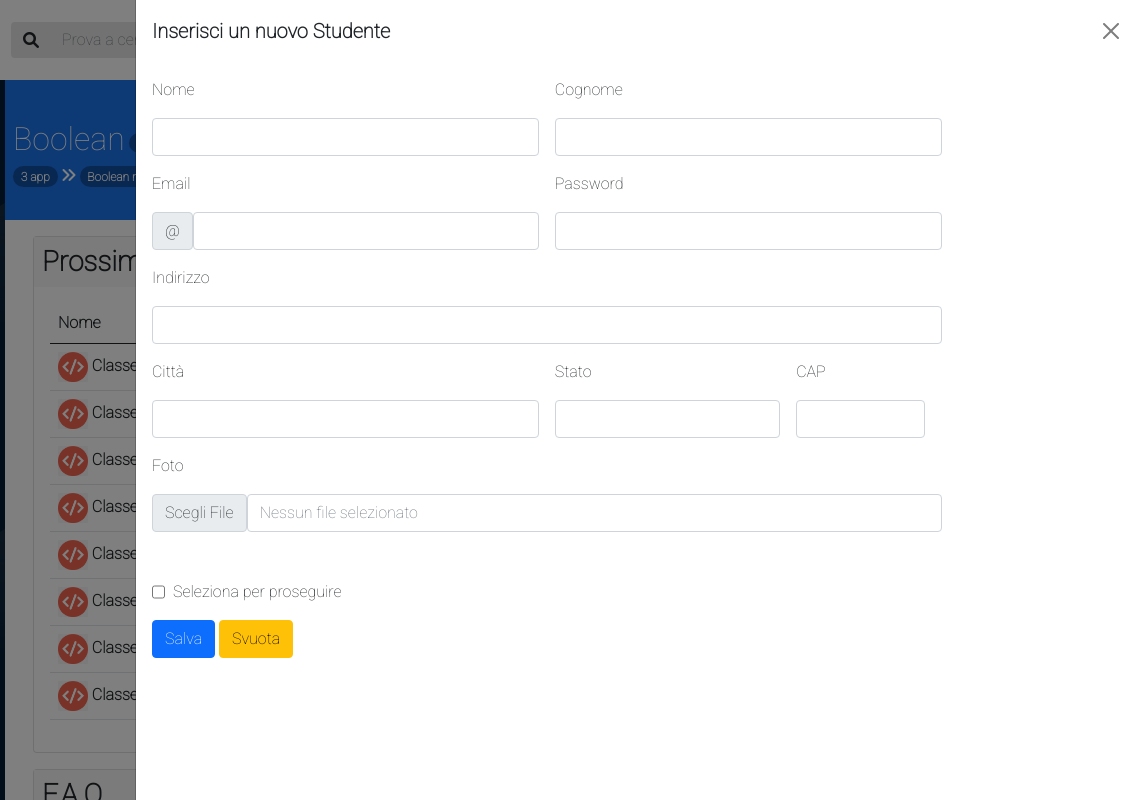
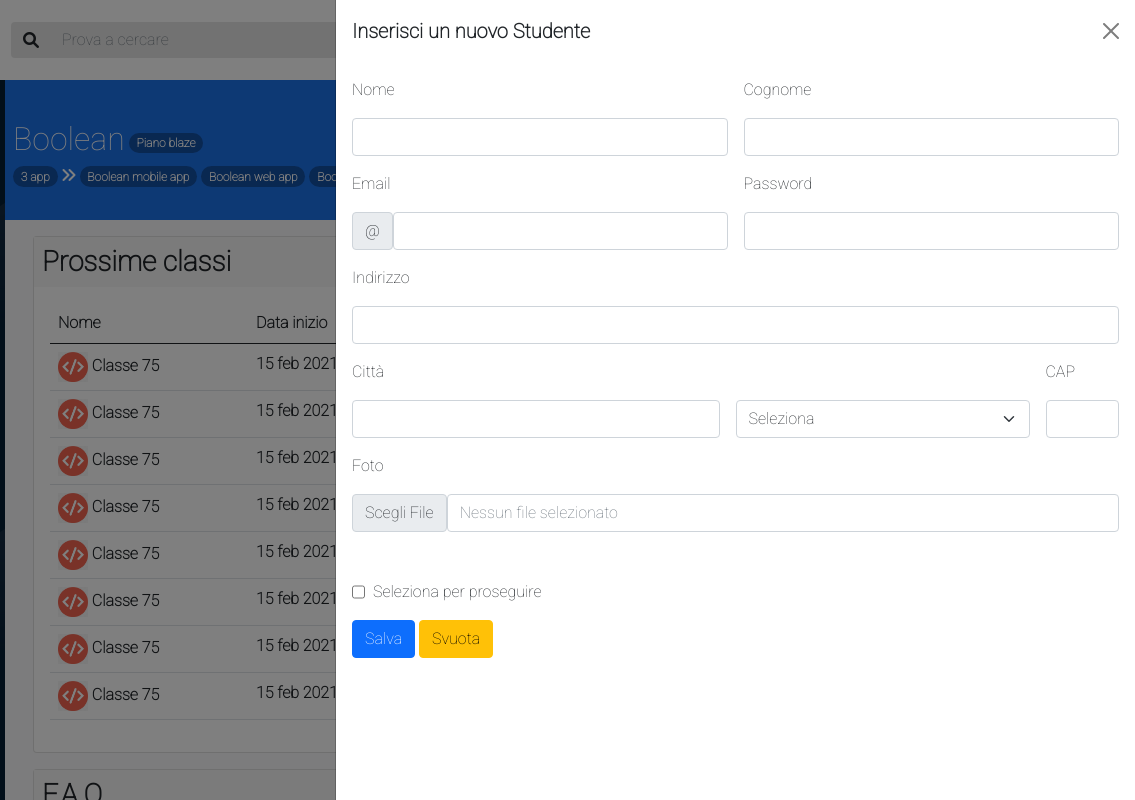
Before and after one commit to GiuseppeM22/html-css-bootstrap-dashboard, a plain HTML site: page index.html in a window 1280 px wide. Both pictures are taken after a click on the button 1236 px from the left and 123 px from the top of the page. Shown: the full height of the page, 145-1280 px from the left. Drawn offline with nearby package versions, Linux system fonts and the light colour scheme.

Commit message:
fix: fixed something

```diff
--- a/css/style.css
+++ b/css/style.css
@@ -74,6 +74,7 @@
 .right_bar{
     width: calc(100% - 150px);
     overflow-y: auto;
+    background-color: #f8f9fa;
 }
 
 .header_top{
@@ -105,23 +106,27 @@ table button:hover{
 }
 
 #offcanvasExample{
-    width: 1000px;
+    width: 800px;
 }
 
 .w-10perc{
-    width: calc(10% + 2rem);
+    width: 10%;
 }
 
 .w-20perc{
-    width: calc(20% + 2rem);
+    width: 20%;
 }
 
 .w-40perc{
     width: 40%;
 }
 
-.w-80perc{
-    width: calc(80% + 1rem);
+.w-50perc{
+    width: 50%;
+}
+
+.w-100perc{
+    width: 100%;
 }
 
 
--- a/index.html
+++ b/index.html
@@ -116,7 +116,7 @@
                                         <th scope="row" colspan="4"><img src="./img/class-avatar.jpg" alt=""> Classe 75</th></th>
                                         <th scope="col">15 feb 2021</th>
                                         <th scope="col">20%</th>
-                                        <th scope="col"><span class="badge bg-success me-1 rounded-pill">Done</span></th>
+                                        <th scope="col"><span class="badge bg-warning me-1 rounded-pill">process</span></th>
                                         <th scope="col"><button><i class="fa-solid fa-pen"></i></button> <button><i class="fa-solid fa-trash"></i></button></th>
                                     </tr>
                                     <tr>
@@ -130,7 +130,7 @@
                                         <th scope="row" colspan="4"><img src="./img/class-avatar.jpg" alt=""> Classe 75</th></th>
                                         <th scope="col">15 feb 2021</th>
                                         <th scope="col">20%</th>
-                                        <th scope="col"><span class="badge bg-success me-1 rounded-pill">Done</span></th>
+                                        <th scope="col"><span class="badge bg-danger me-1 rounded-pill">Failed</span></th>
                                         <th scope="col"><button><i class="fa-solid fa-pen"></i></button> <button><i class="fa-solid fa-trash"></i></button></th>
                                     </tr>
                                     <tr>
@@ -144,7 +144,7 @@
                                         <th scope="row" colspan="4"><img src="./img/class-avatar.jpg" alt=""> Classe 75</th></th>
                                         <th scope="col">15 feb 2021</th>
                                         <th scope="col">20%</th>
-                                        <th scope="col"><span class="badge bg-success me-1 rounded-pill">Done</span></th>
+                                        <th scope="col"><span class="badge bg-danger me-1 rounded-pill">Failed</span></th>
                                         <th scope="col"><button><i class="fa-solid fa-pen"></i></button> <button><i class="fa-solid fa-trash"></i></button></th>
                                     </tr>
                                     <tr>
@@ -204,16 +204,15 @@
                               </div>
                               <div class="ul_card m-3 bord_gray">
                                     <ul class="list-group list-group-flush">
-                                        <li class="list-group-item"> <input type="checkbox"> Kickoff nuove classi</li>
-                                        <li class="list-group-item"> <input type="checkbox"> Lezione su Boodstrap 5</li>
-                                        <li class="list-group-item"> <input type="checkbox"> Controllare usarname githtub studenti</li>
+                                        <label for="checkbox">
+                                            <li class="list-group-item"> <input type="checkbox"> Kickoff nuove classi</li>
+                                            <li class="list-group-item"> <input type="checkbox"> Lezione su Boodstrap 5</li>
+                                            <li class="list-group-item"> <input type="checkbox"> Controllare usarname githtub studenti</li>
+                                        </label>
                                     </ul>
                               </div>
                         </div>
                         <div class="card bord_gray my-3 p-0">
-                            <div class="bg_gray p-0 pt-2">
-                                <h3 class="ms-2 fw-bolder">Prossime classi</h3>
-                            </div>
                             <div class="ul_card m-3 bord_gray">
                                 <img src="./img/stats.jpeg" class="card-img-top" alt="...">
                                 <div class="card-body">
@@ -242,53 +241,61 @@
             <div class="offcanvas-body">
               <div>
                 <div class="d-flex">
-                    <div class="d-flex flex-column me-3 w-40perc">
+                    <div class="d-flex flex-column me-3 w-50perc">
                         <p>Nome</p>
-                        <input class="form-control" type="search"  aria-label="Search">
+                        <input class="form-control" type="search" aria-label="Search">
                     </div>
-                    <div class="d-flex flex-column w-40perc">
+                    <div class="d-flex flex-column w-50perc">
                         <p>Cognome</p>
-                        <input class="form-control" type="search"  aria-label="Search">
+                        <input class="form-control" type="search" aria-label="Search">
                     </div>
                 </div>
                 <div class="d-flex mt-3">
-                    <div class="d-flex flex-column me-3 w-40perc">
+                    <div class="d-flex flex-column me-3 w-50perc">
                         <p>Email</p>
                         <div class="d-flex">
                             <span class="input-group-text" id="basic-addon1">@</span>
-                            <input class="form-control" type="search"  aria-label="Search">
+                            <input class="form-control" type="search" aria-label="Search">
                         </div>
                     </div>
-                    <div class="d-flex flex-column w-40perc">
+                    <div class="d-flex flex-column w-50perc">
                         <p>Password</p>
-                        <input class="form-control" type="search"  aria-label="Search">
+                        <input class="form-control" type="search" aria-label="Search">
                     </div>
                 </div>
                 <div class="d-flex mt-3">
-                    <div class="d-flex flex-column w-80perc">
+                    <div class="d-flex flex-column w-100perc">
                         <p>Indirizzo</p>
-                        <input class="form-control" type="search"  aria-label="Search">
+                        <input class="form-control" type="search" aria-label="Search">
                     </div>
                 </div>
                 <div class="d-flex mt-3">
-                    <div class="d-flex flex-column me-3 w-40perc">
+                    <div class="d-flex flex-column me-3 w-50perc">
                         <p>Città</p>
-                        <input class="form-control" type="search"  aria-label="Search">
+                        <input class="form-control" type="search" aria-label="Search">
                     </div>
-                    <div class="d-flex flex-column me-3 w-20perc">
-                        <p>Stato</p>
-                        <input class="form-control" type="search"  aria-label="Search">
+                    <div class="d-flex flex-column me-3 w-40perc justify-content-end">
+                        <select class="form-select" id="floatingSelectGrid">
+                            <option selected>Seleziona</option>
+                            <option value="1">Italiano</option>
+                            <option value="2">Inglese</option>
+                            <option value="3">Romeno</option>
+                            <option value="3">Spagnolo</option>
+                            <option value="3">Cinese</option>
+                            <option value="3">Tedesco</option>
+                            <option value="3">Russo</option>
+                          </select>
                     </div>
                     <div class="d-flex flex-column w-10perc">
                         <p>CAP</p>
-                        <input class="form-control" type="search"  aria-label="Search">
+                        <input class="form-control" type="search" aria-label="Search">
                     </div>
                 </div>
                 <div class="d-flex mt-3">
-                    <div class="d-flex flex-column w-80perc">
+                    <div class="d-flex flex-column w-100perc">
                         <p>Foto</p>
                         <div class="d-flex">
-                            <span class="input-group-text" id="basic-addon1">Scegli File</span>
+                            <button class="input-group-text" id="basic-addon1">Scegli File</button>
                             <input class="form-control" type="search" placeholder="Nessun file selezionato" aria-label="Search">
                         </div>
                     </div>
```
